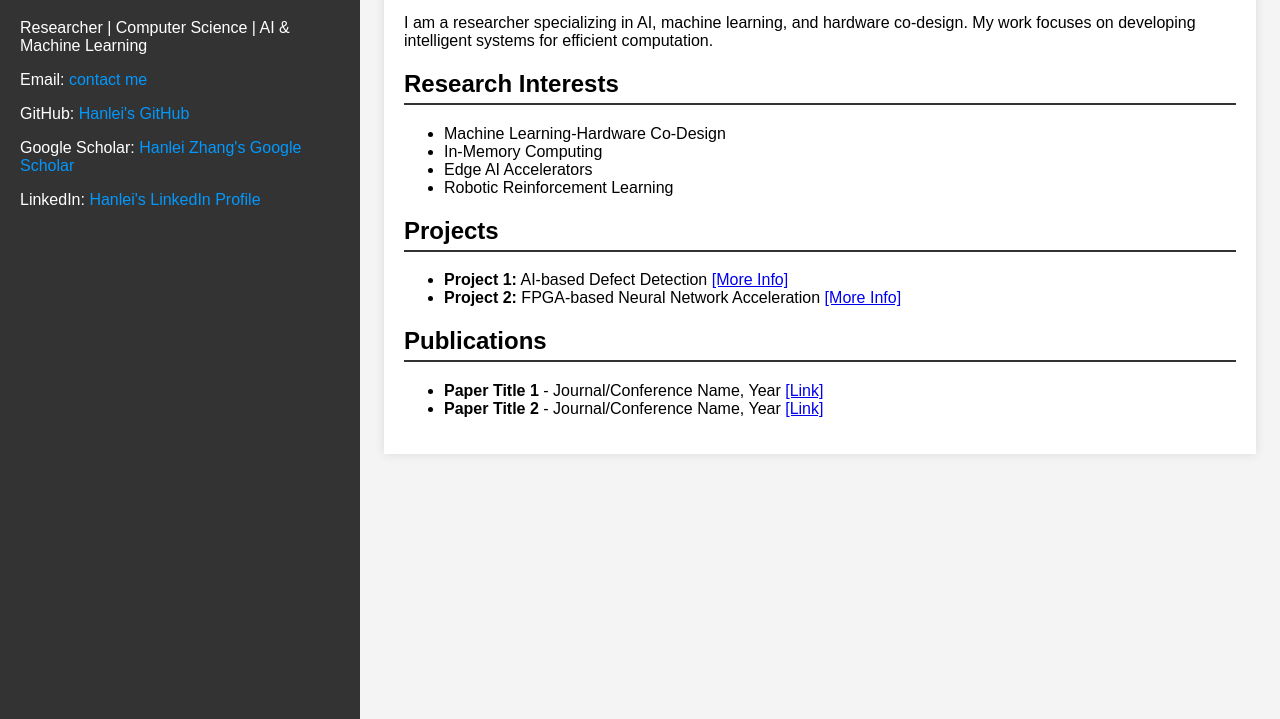
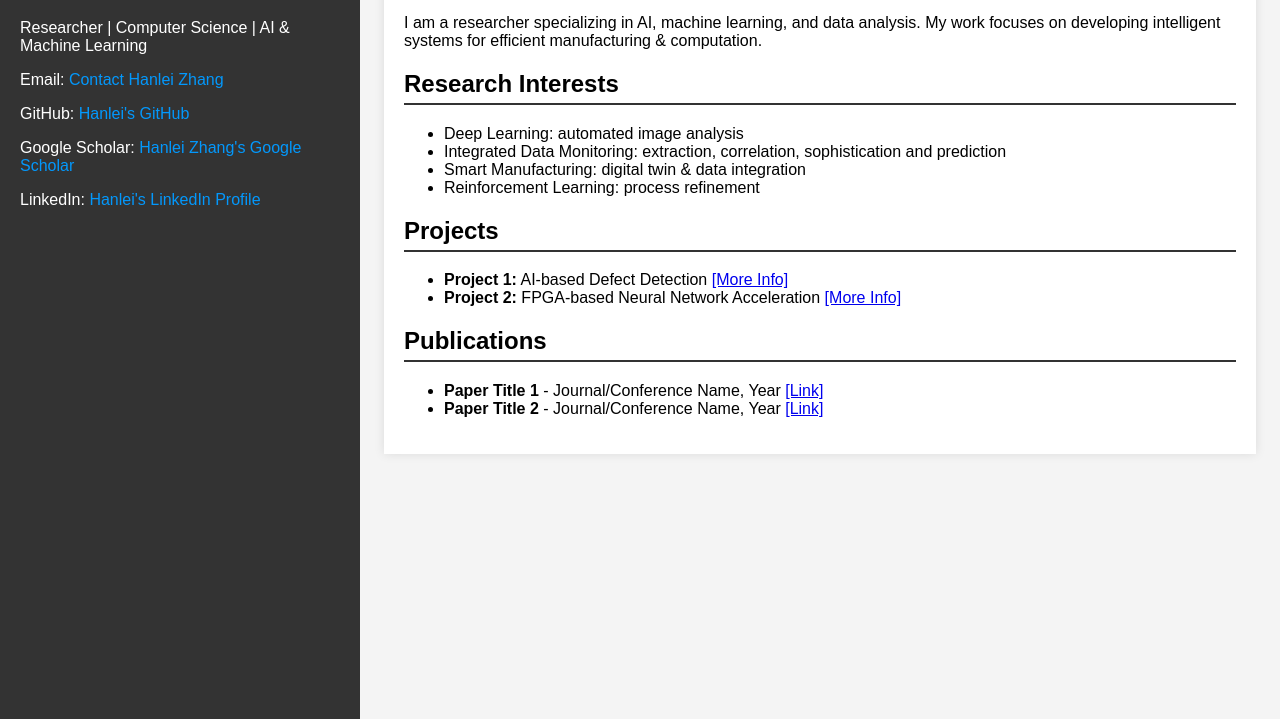
Before and after one commit to hanleizhang92/hanleizhang92.github.io, a plain HTML site: page index.html in a window 1280 px wide. Shown: the part 81-800 px from the top of the page. Drawn offline with Linux system fonts and the light colour scheme.

Commit message:
Update index.html

```diff
--- a/index.html
+++ b/index.html
@@ -44,7 +44,7 @@
     <div class="sidebar">
         <h1>Hanlei Zhang, PhD</h1>
         <p>Researcher | Computer Science | AI & Machine Learning</p>
-        <p>Email: <a href="mailto:hzhang92@binghamton.edu" style="color: #0398fc;">contact me</a></p>
+        <p>Email: <a href="mailto:hzhang92@binghamton.edu" style="color: #0398fc;">Contact Hanlei Zhang</a></p>
         <p>GitHub: <a href="https://hanleizhang92.github.io/" style="color: #0398fc;">Hanlei's GitHub</a></p>
         <p>Google Scholar: <a href="https://scholar.google.com/citations?user=nZpBEMcAAAAJ&hl=en" style="color: #0398fc;">Hanlei Zhang's Google Scholar</a></p>
         <p>LinkedIn: <a href="https://www.linkedin.com/in/hanlei-zhang-6926a5b3/" style="color: #0398fc;">Hanlei's LinkedIn Profile</a></p>
@@ -53,16 +53,16 @@
     <div class="content">
         <section id="about">
             <h2>About Me</h2>
-            <p>I am a researcher specializing in AI, machine learning, and hardware co-design. My work focuses on developing intelligent systems for efficient computation.</p>
+            <p>I am a researcher specializing in AI, machine learning, and data analysis. My work focuses on developing intelligent systems for efficient manufacturing & computation.</p>
         </section>
 
         <section id="research">
             <h2>Research Interests</h2>
             <ul>
-                <li>Machine Learning-Hardware Co-Design</li>
-                <li>In-Memory Computing</li>
-                <li>Edge AI Accelerators</li>
-                <li>Robotic Reinforcement Learning</li>
+                <li>Deep Learning: automated image analysis</li>
+                <li>Integrated Data Monitoring: extraction, correlation, sophistication and prediction</li>
+                <li>Smart Manufacturing: digital twin & data integration</li>
+                <li>Reinforcement Learning: process refinement</li>
             </ul>
         </section>
 
```
